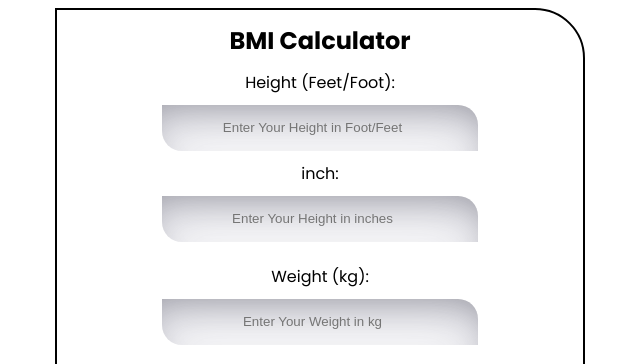
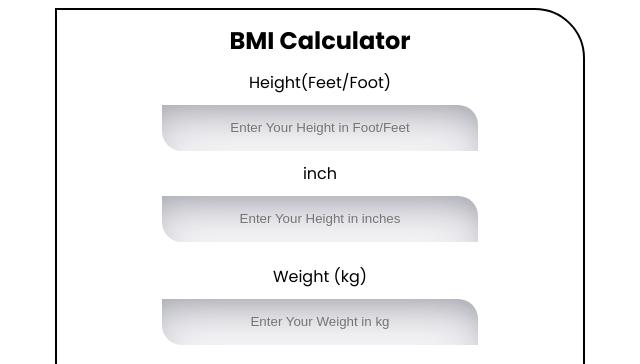
Before and after one commit to miabhishekgaikwad/BMI-Calculator, a plain HTML site: page index.html in a window 1280 px wide. Shown: the part 163-527 px from the top of the page, 320-960 px from the left. Drawn offline with Linux system fonts and the light colour scheme.

Commit message:
js ko fir se likh raha hu

```diff
--- a/index.html
+++ b/index.html
@@ -15,16 +15,17 @@
                 <h2>BMI Calculator</h2>
             </div>
             <div class="height">
-                <label for="feet">Height (Feet/Foot):</label>
-                <input type="number" name="feet" id="feet" placeholder="Enter Your Height in Foot/Feet" required />
-                <label for="inch">inch:</label>
-                <input type="number" name="inch" id="inch" placeholder="Enter Your Height in inches" />
+                <label for="feet">Height(Feet/Foot)</label>
+                <input class="feet" type="text" name="feet" id="feet" placeholder="Enter Your Height in Foot/Feet"
+                    />
+                <label for="inch">inch</label>
+                <input class="inch" type="text" name="inch" id="inch" placeholder="Enter Your Height in inches" />
             </div>
             <div class="weight">
-                <label for="inch">Weight (kg):</label>
-                <input type="number" name="weight" id="weight" placeholder="Enter Your Weight in kg"  />
+                <label for="weight">Weight (kg)</label>
+                <input type="text" name="weight" id="weight" placeholder="Enter Your Weight in kg" />
             </div>
-            <button class="calcBtn" type="button">Calculate</button>
+            <button id="calcBtn" class="calcBtn">Calculate</button>
             <div class="result">Normal</div>
             <div class="range"></div>
         </div>
--- a/script.js
+++ b/script.js
@@ -1,7 +1,11 @@
+
 let feet = document.getElementById("feet")
 let inch = document.getElementById("inch")
 let weight = document.getElementById("weight")
 
-let metre = feet * 0.3048;
-let metreToInch = inch * 0.0254;
-console.log(metre)
+
+let calcBtn = document.querySelector(".calcBtn")
+
+calcBtn.addEventListener("click", ()=>{
+  console.log(feet.value)
+})
```
